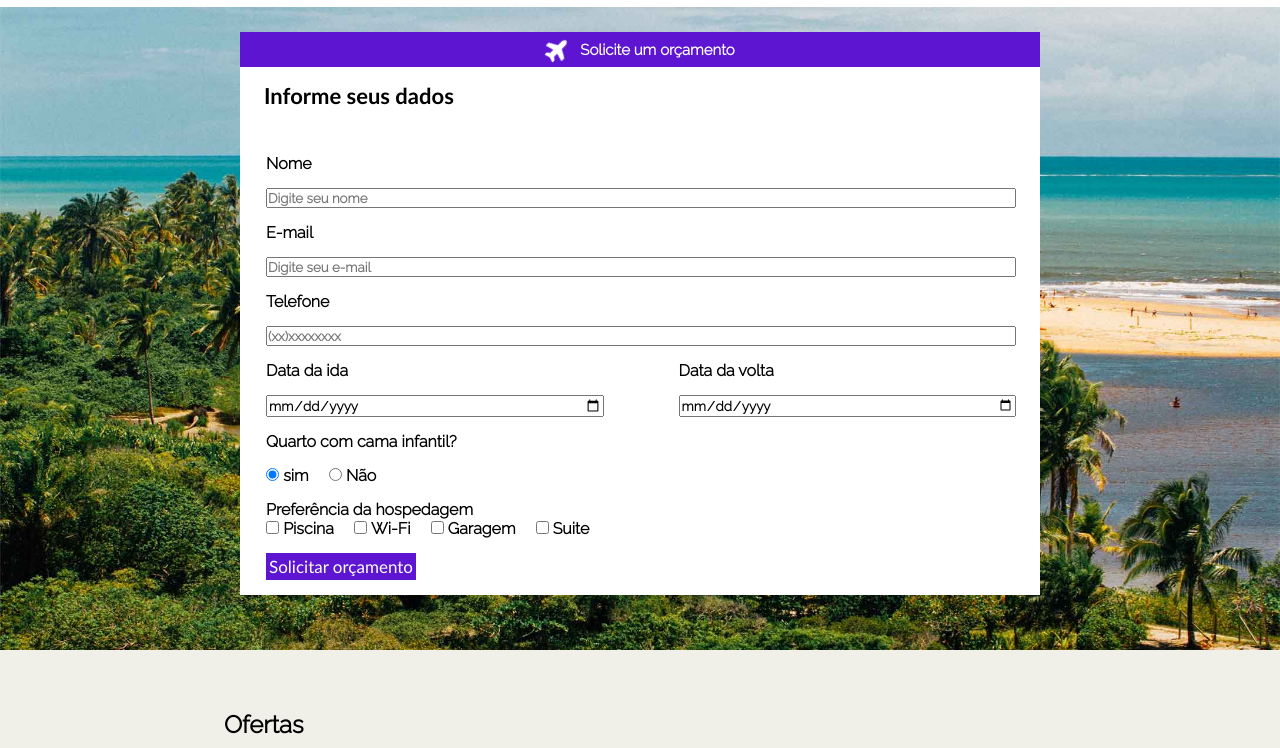
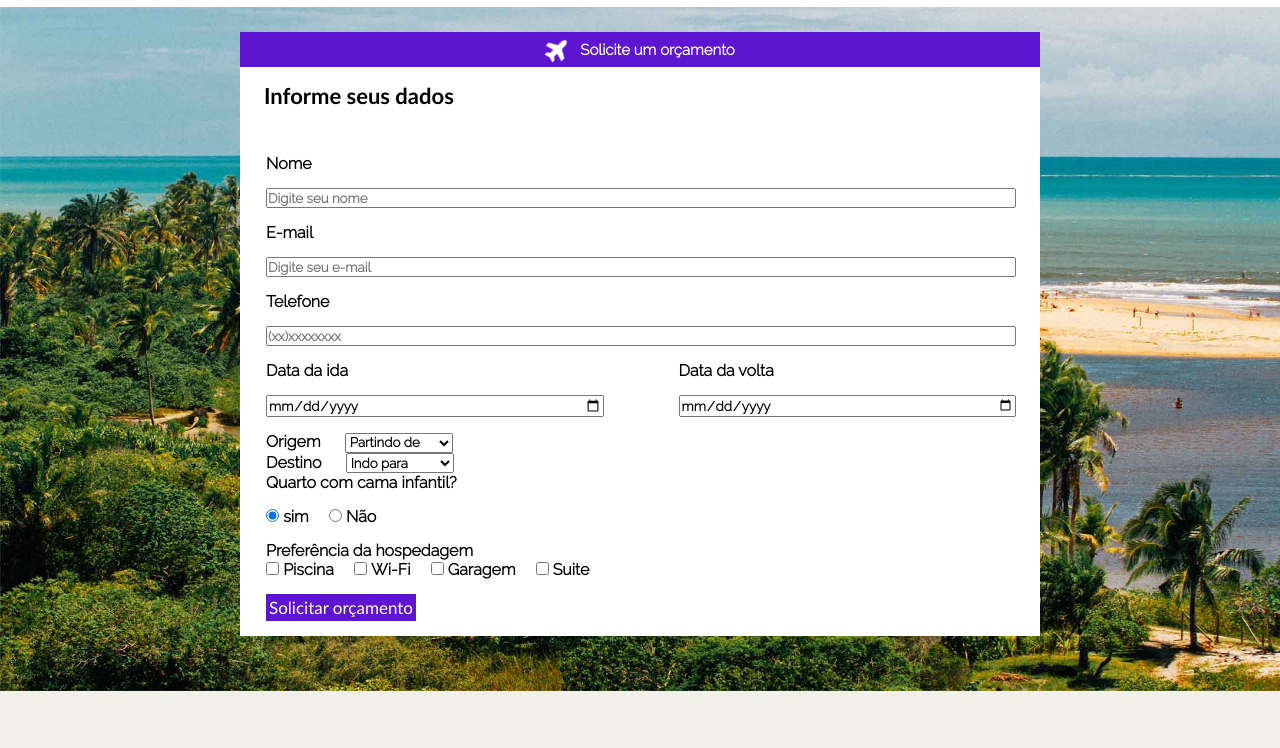
Before and after one commit to DanielAlmadaDev/agencia-de-viagem, a plain HTML site: page index.html in a window 1280 px wide. Shown: the part 48-796 px from the top of the page. Drawn offline with Linux system fonts and the light colour scheme.

Commit message:
Update index.html

```diff
--- a/index.html
+++ b/index.html
@@ -22,21 +22,46 @@
             </div>
             <section class="section-formulario">
                 <h2>Informe seus dados</h2>
-                <form action="">
+                <form method="post" action="https://www.devmedia.com.br/codigos/missao/front-end/agencia-de-viagens/">
                     <label for="nome">Nome</label>
                     <input type="text" name="nome" placeholder="Digite seu nome" required>
                     <label for="email">E-mail</label>
                     <input type="email" name="email" placeholder="Digite seu e-mail" required>
                     <label for="tel">Telefone</label>
-                    <input type="number" name="numero" placeholder="(xx)xxxxxxxx" required>
+                    <input type="number" name="celular" placeholder="(xx)xxxxxxxx" required>
                     <div class="data-origem">
                         <div class="data">
                             <label for="Data-ida">Data da ida</label>
-                            <input type="date" id="data" name="data-ida" required>
+                            <input type="date" id="data" name="partida" required>
                         </div>
                         <div class="data">
                             <label for="data-volta">Data da volta</label>
-                            <input type="date" id="data" name="data-volta" required>
+                            <input type="date" id="data" name="chegada" required>
+                        </div>
+                    </div>
+
+                    <div class="local">
+                        <div class="origem">
+                            <label for="origem">Origem</label>
+                            <select id="origem" name="origem">
+                                     <option selected>Partindo de</option>
+                                     <option value="AM">Amazonas</option>
+                                     <option value="RJ">Rio de Janeiro</option>
+                                     <option value="SP">São Paulo</option>
+                                     <option value="GO">Goias</option>
+                                     <option value="MA">Maranhão</option>
+                            </select>
+                        </div>
+                        <div class="destino">
+                            <label for="destino">Destino</label>
+                            <select id="destino" name="destino">
+                                <option selected>Indo para</option>
+                                <option value="AM">Amazonas</option>
+                                <option value="RJ">Rio de Janeiro</option>
+                                <option value="SP">São Paulo</option>
+                                <option value="GO">Goias</option>
+                                <option value="MA">Maranhão</option>
+                            </select>
                         </div>
                     </div>
                     <p>Quarto com cama infantil?</p>
```
